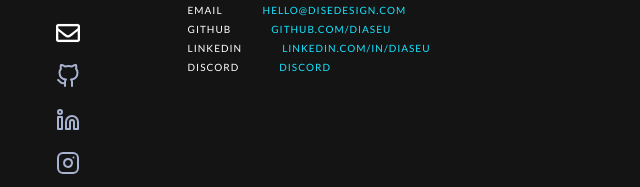
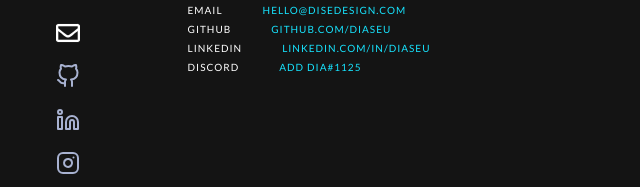
Before and after one commit to diaseu/disedesign-gatsby, a Gatsby site: page /contact in a window 1280 px wide. Shown: the part 466-653 px from the top of the page, 12-652 px from the left. Built offline with nearby package versions, Linux system fonts and the light colour scheme; Gatsby itself is replaced by a stand-in of ours.

Commit message:
update discord

```diff
--- a/src/pages/contact.js
+++ b/src/pages/contact.js
@@ -51,8 +51,8 @@ const Contact = () => {
     },
     {
       Name: "Discord",
-      Info: "Discord",
-      Link: "https://discord.gg/g93F48jcjP",
+      Info: "Add Dia#1125",
+      Link: "https://discord.gg/ngqnEbQBb5",
       Icon: "<IconDiscord className='icon' />",
     },
   ]
```
